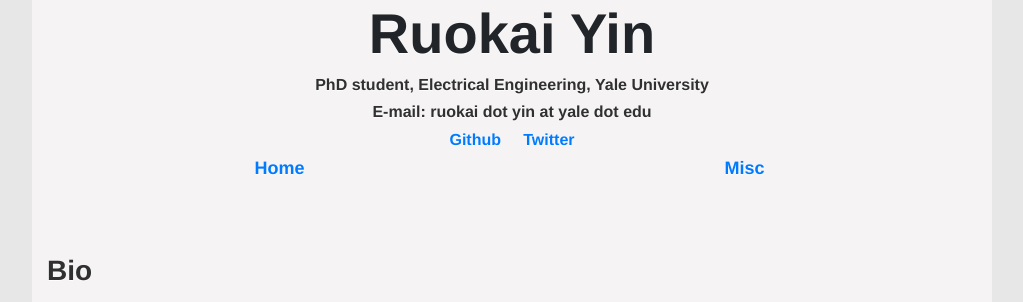
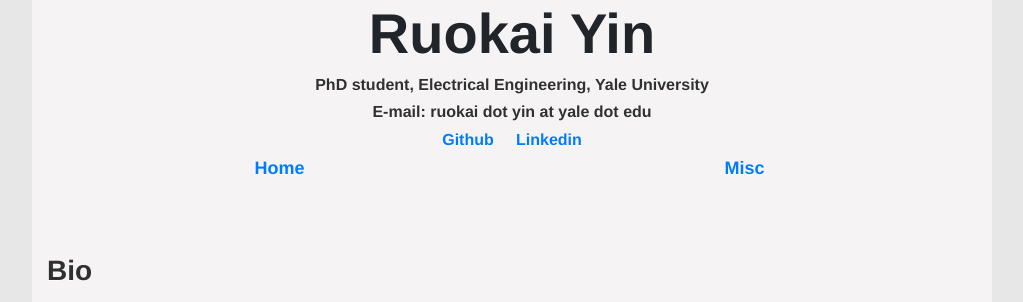
Before and after one commit to RuokaiYin/RuokaiYin.github.io, a Jekyll site: the page built from index.html, in a window 1280 px wide. Shown: the top 302 px of the page, without its empty margins (128-1151 px from the left). Built offline with Jekyll 4.4.1, drawn with Linux system fonts in a browser that asks for light colours.

Commit message:
Update linkedin

```diff
--- a/_config.yml
+++ b/_config.yml
@@ -14,15 +14,15 @@
 # You can create any custom variable you would like, and they will be accessible
 # in the templates via {{ site.myvariable }}.
 title: Your awesome title
-email: jiaweig3@illinois.edu
+email: ruokai.yin@yale.edu
 description: >- # this means to ignore newlines until "baseurl:"
   Write an awesome description for your new site here. You can edit this
   line in _config.yml. It will appear in your document head meta (for
   Google search results) and in your feed.xml site description.
 baseurl: "" # the subpath of your site, e.g. /blog
-url: "https://tylergu.github.io" # the base hostname & protocol for your site, e.g. http://example.com
-twitter_username: tylergu_jiawei
-github_username:  tylergu
+url: "https://ruokaiyin.github.io/" # the base hostname & protocol for your site, e.g. http://example.com
+twitter_username:
+github_username:  RuokaiYin
 
 # Build settings
 markdown: kramdown
--- a/_includes/header.html
+++ b/_includes/header.html
@@ -4,5 +4,5 @@
 <h4 style="text-align: center;">
     <a href="https://github.com/ruokaiyin" class="external" target="_blank">Github</a>
     &nbsp;&nbsp;&nbsp;
-    <a href="https://twitter.com/tylergu_jiawei" class="external" target="_blank">Twitter</a>
+    <a href="www.linkedin.com/in/ruokai-yin-1296201b6" class="external" target="_blank">Linkedin</a>
 </h4>
```
